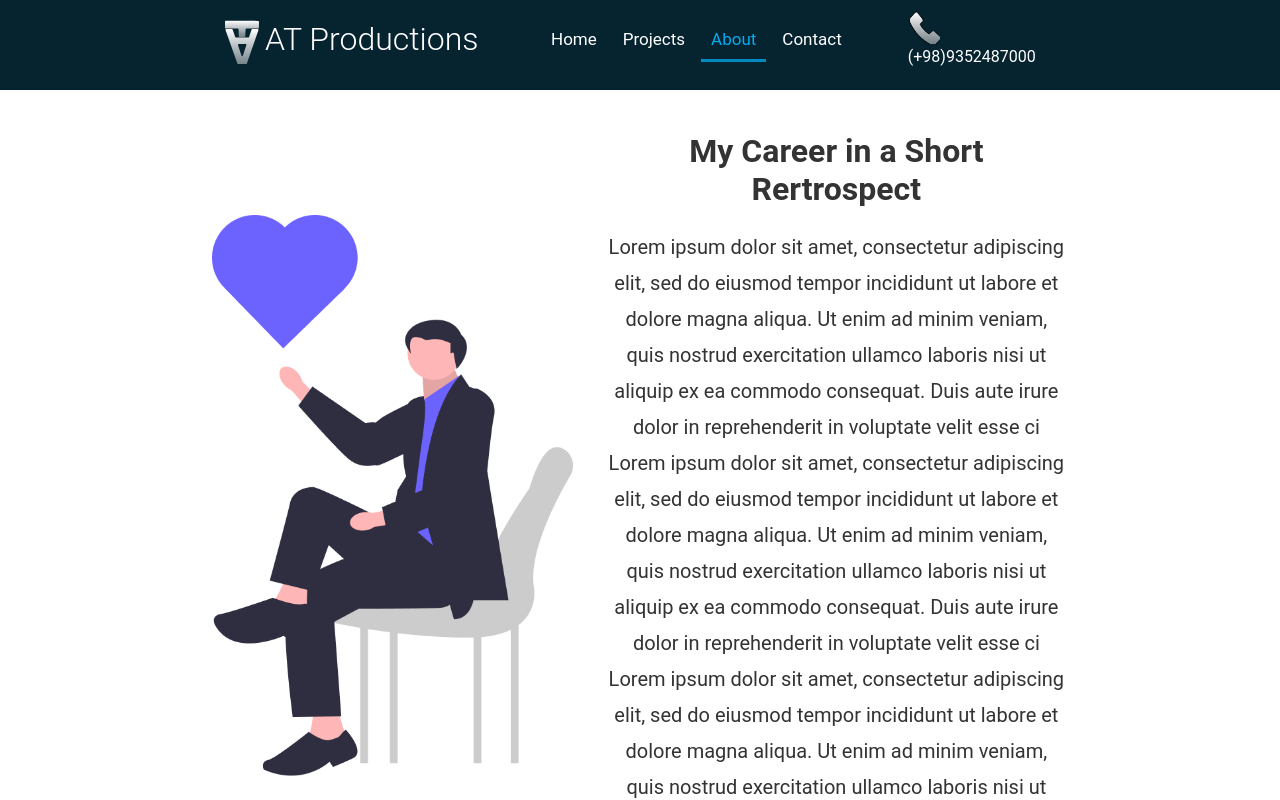
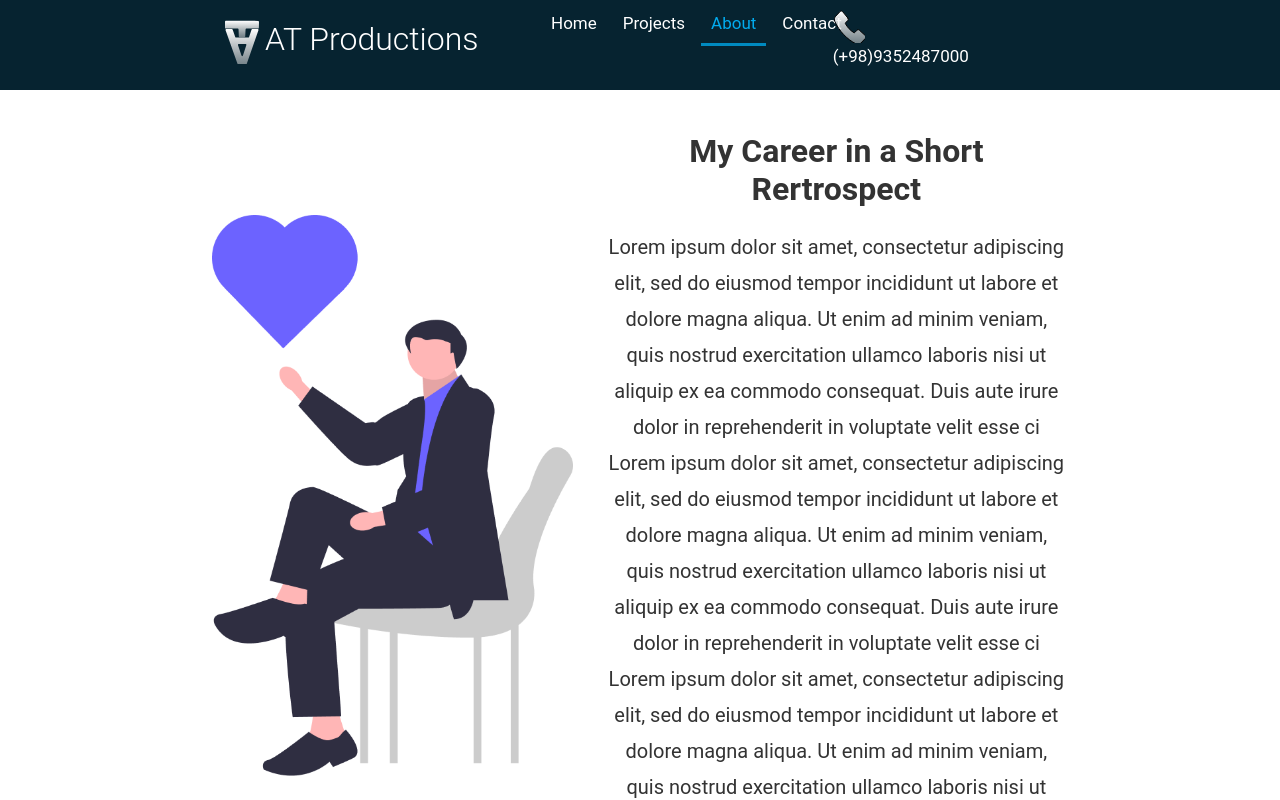
Before and after one commit to Mastle/at-productions-website, a plain HTML site: page about.html in a window 1280 px wide. Shown: the top 800 px of the page. Drawn offline with Linux system fonts and the light colour scheme; files that its build step writes are made by us from their sources; files whose address does not match are found by name.

Commit message:
final update for navbar for real this time

```diff
--- a/about.html
+++ b/about.html
@@ -30,11 +30,13 @@
             <li><a href="projects.html">Projects</a></li>
             <li><a class="selected" href="about.html">About</a></li>
             <li><a href="contact.html">Contact</a></li>
+            <li>
+              <a href="tel:+989352487000"
+                ><span class="phone-number">(+98)9352487000</span></a
+              >
+            </li>
           </ul>
         </nav>
-        <a class="phone-link" href="./">
-          <span class="phone-number">(+98)9352487000</span>
-        </a>
         <!-- Hamburger Button -->
         <div class="hamburger" id="hamburger">
           <span></span>
--- a/styles/main.css
+++ b/styles/main.css
@@ -44,11 +44,13 @@ nav a{
     transition: border-bottom 1s;
 }
 
-
 .container ul li:hover a {
     border-bottom: 2px #fff solid;
 }
 
+.container ul li:nth-child(5) a{
+    border-bottom: none;
+}
 
 
 nav{
@@ -79,6 +81,7 @@ nav a.selected{
    float: left;
    margin-right: 6px;
 }
+
 
 
 
@@ -757,7 +760,6 @@ form{
         border: none;
     }
 
-
     .navbar .container {
         min-width: 100%;
         overflow: visible;
```
Also changed, not shown: contact.html (+5 -3 lines), index.html (+4 -3 lines), projects.html (+5 -4 lines), scripts/scriptMain.js (+0 -43 lines), thanks.html (+5 -3 lines).
